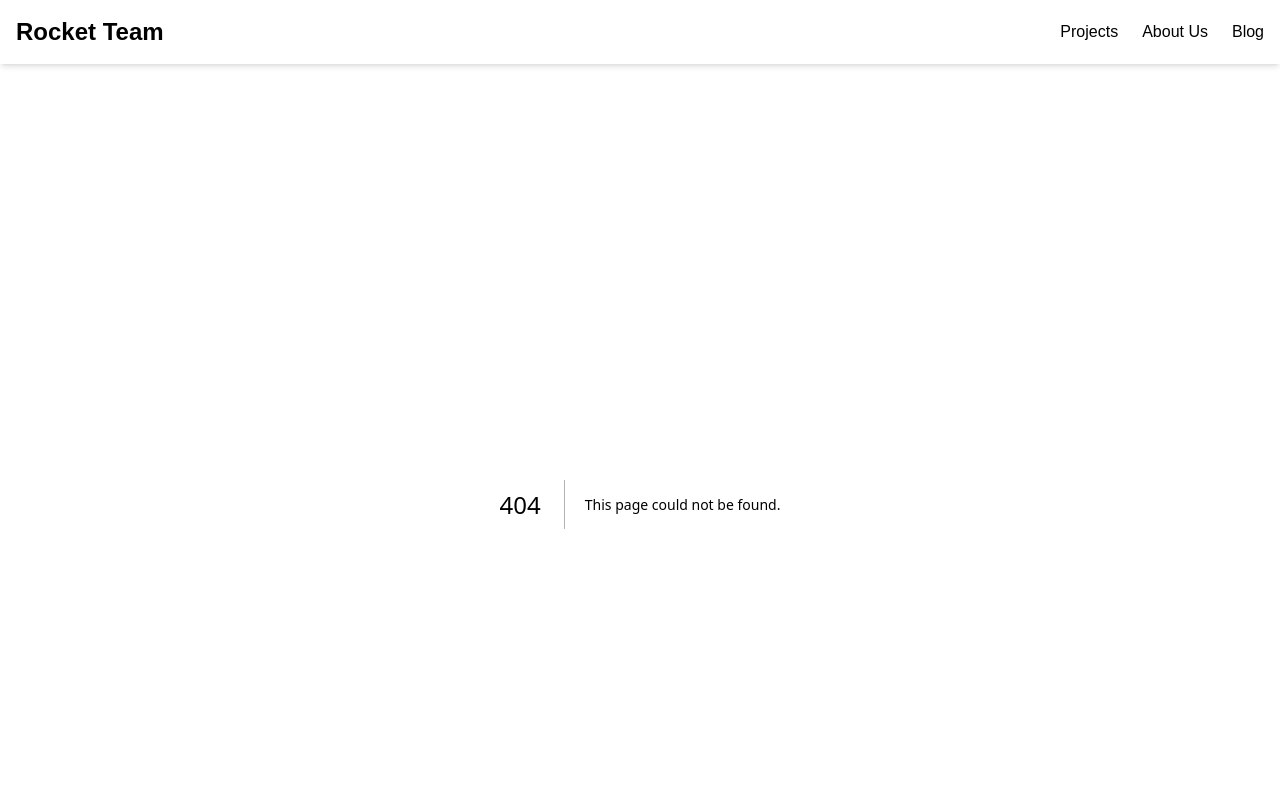
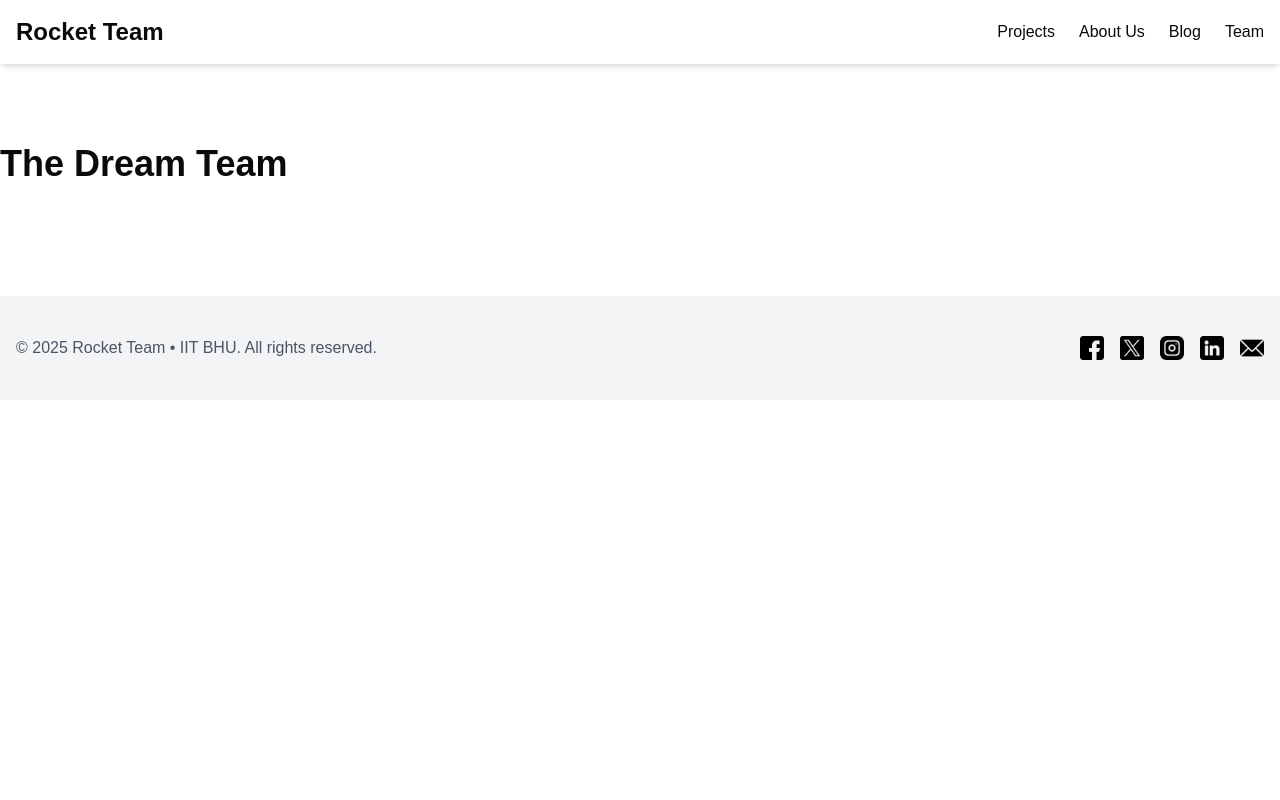
Before and after one commit to Rocket-team-iit-varanasi/website, a Next.js app: page /team in a window 1280 px wide. Before the commit this address had no page. Shown: the top 800 px of the page. Built offline with nearby package versions, Linux system fonts and the light colour scheme.

Commit message:
added team section

```diff
--- a/src/app/components/navbar.tsx
+++ b/src/app/components/navbar.tsx
@@ -11,6 +11,7 @@ export default function Navbar() {
           <Link href="/projects" className="hover:text-blue-500">Projects</Link>
           <Link href="/about" className="hover:text-blue-500">About Us</Link>
           <Link href="/blog" className="hover:text-blue-500">Blog</Link>
+          <Link href="/team" className="hover:text-blue-500">Team</Link>
         </div>
       </div>
     </nav>
--- /dev/null
+++ b/src/app/team/page.tsx
@@ -0,0 +1,10 @@
+export default function Projects() {
+    return (
+      <div className="container mx-auto py-10">
+        <h1 className="text-4xl font-bold mb-8">The Dream Team</h1>
+        <div className="grid grid-cols-1 md:grid-cols-2 lg:grid-cols-3 gap-8">
+          {/* Add project cards here */}
+        </div>
+      </div>
+    )
+  }
```
